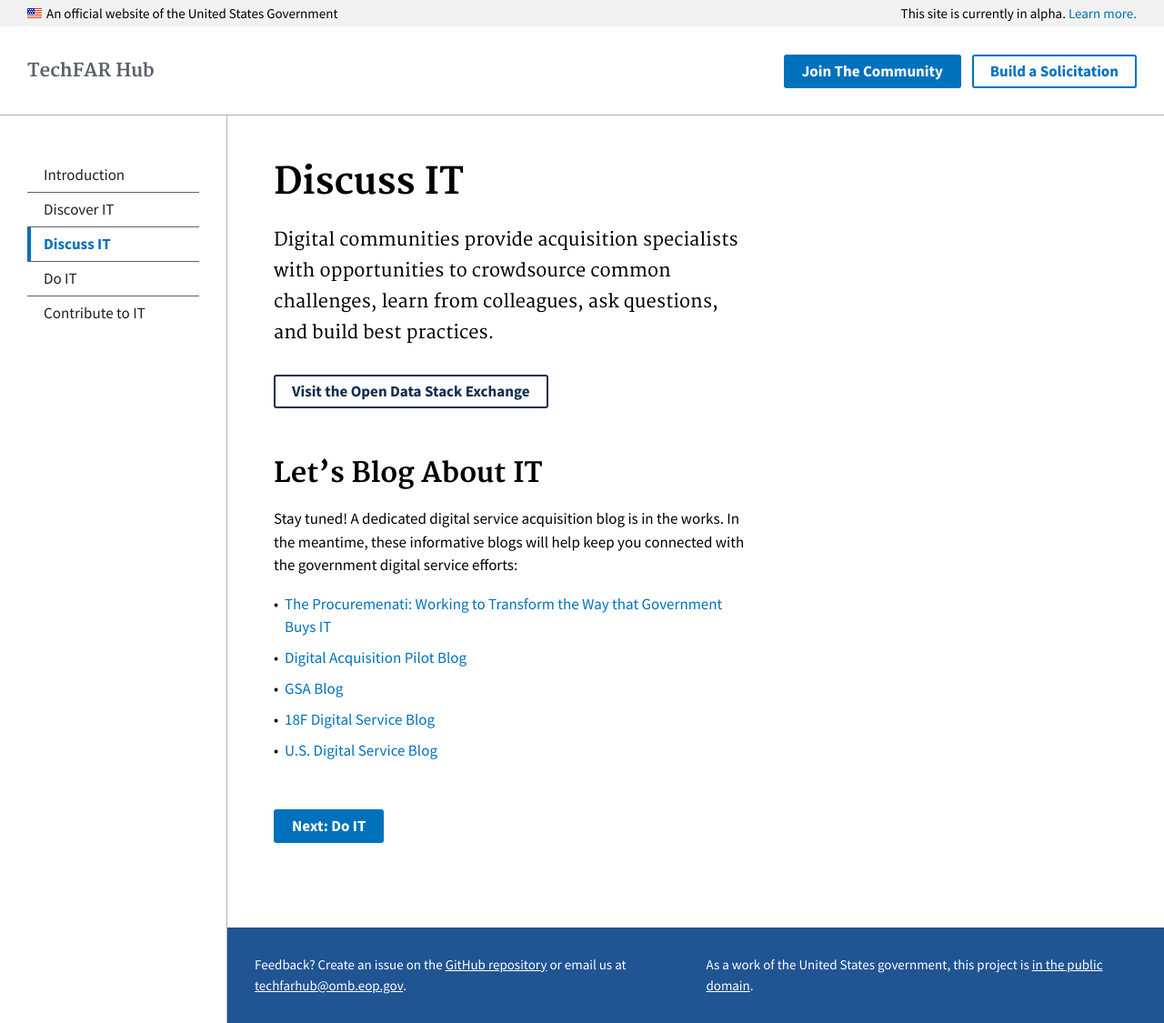
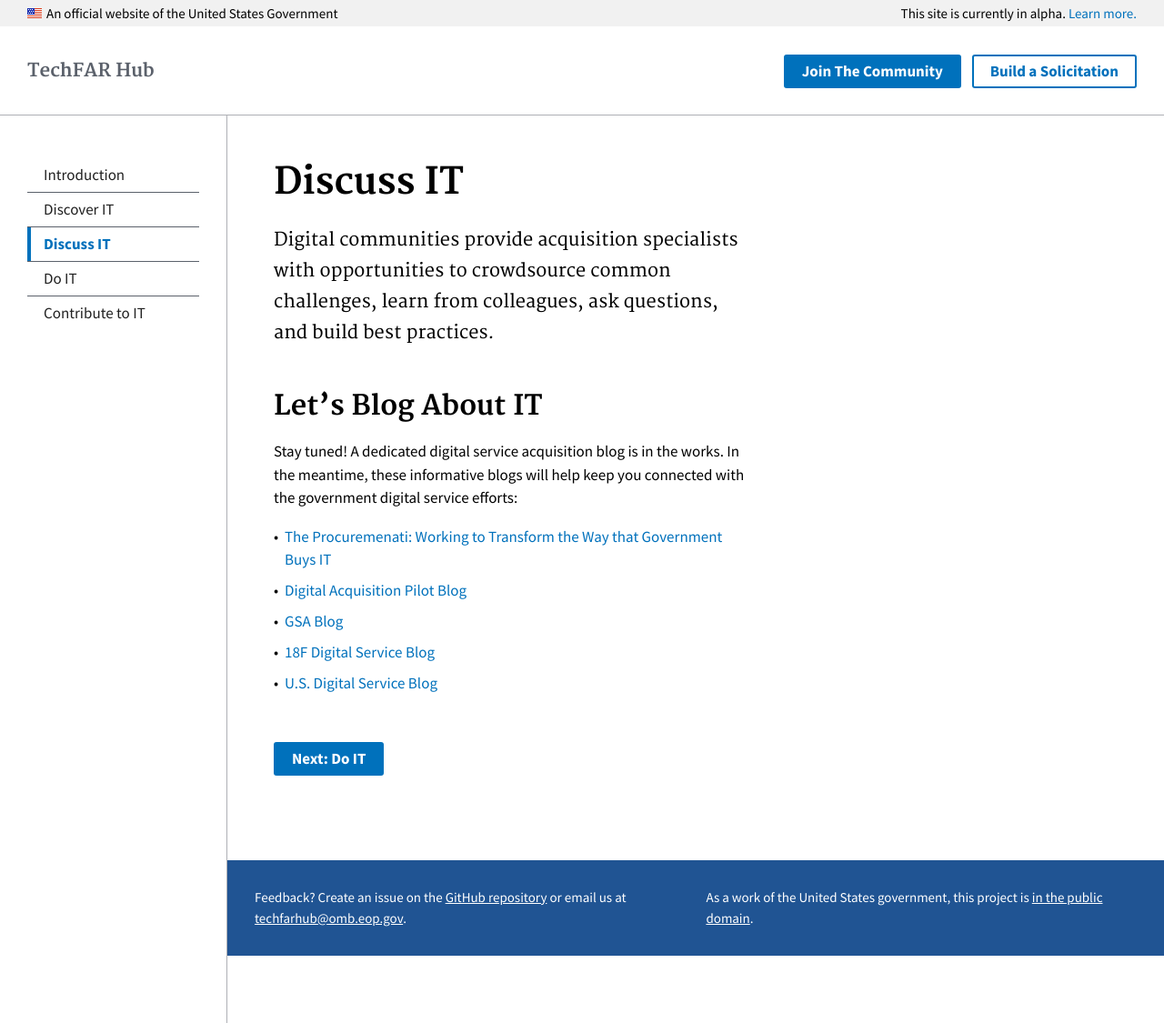
Before and after one commit to usds/techfar-hub, a Jekyll site: the page built from _topics/2_discuss-IT.md, in a window 1280 px wide and 1125 px high. Shown: the whole window at 91% size. Built offline with Jekyll 4.4.1, drawn with Linux system fonts in a browser that asks for light colours.

Commit message:
Completing the comment out of Stack

```diff
--- a/_topics/2_discuss-IT.md
+++ b/_topics/2_discuss-IT.md
@@ -14,7 +14,7 @@
 
 [//]: Another great resource to explore is the [Open Data Stack Exchange](https://www.data.gov/){:target="_blank"} in support of the Data.gov initiative.
 
-<a class="usa-button-outline usa-button-active" type="button" target="blank" href="http://opendata.stackexchange.com/">Visit the Open Data Stack Exchange</a>
+[//]:<a class="usa-button-outline usa-button-active" type="button" target="blank" href="http://opendata.stackexchange.com/">Visit the Open Data Stack Exchange</a>
 
 ## Let's Blog About IT
 
```
